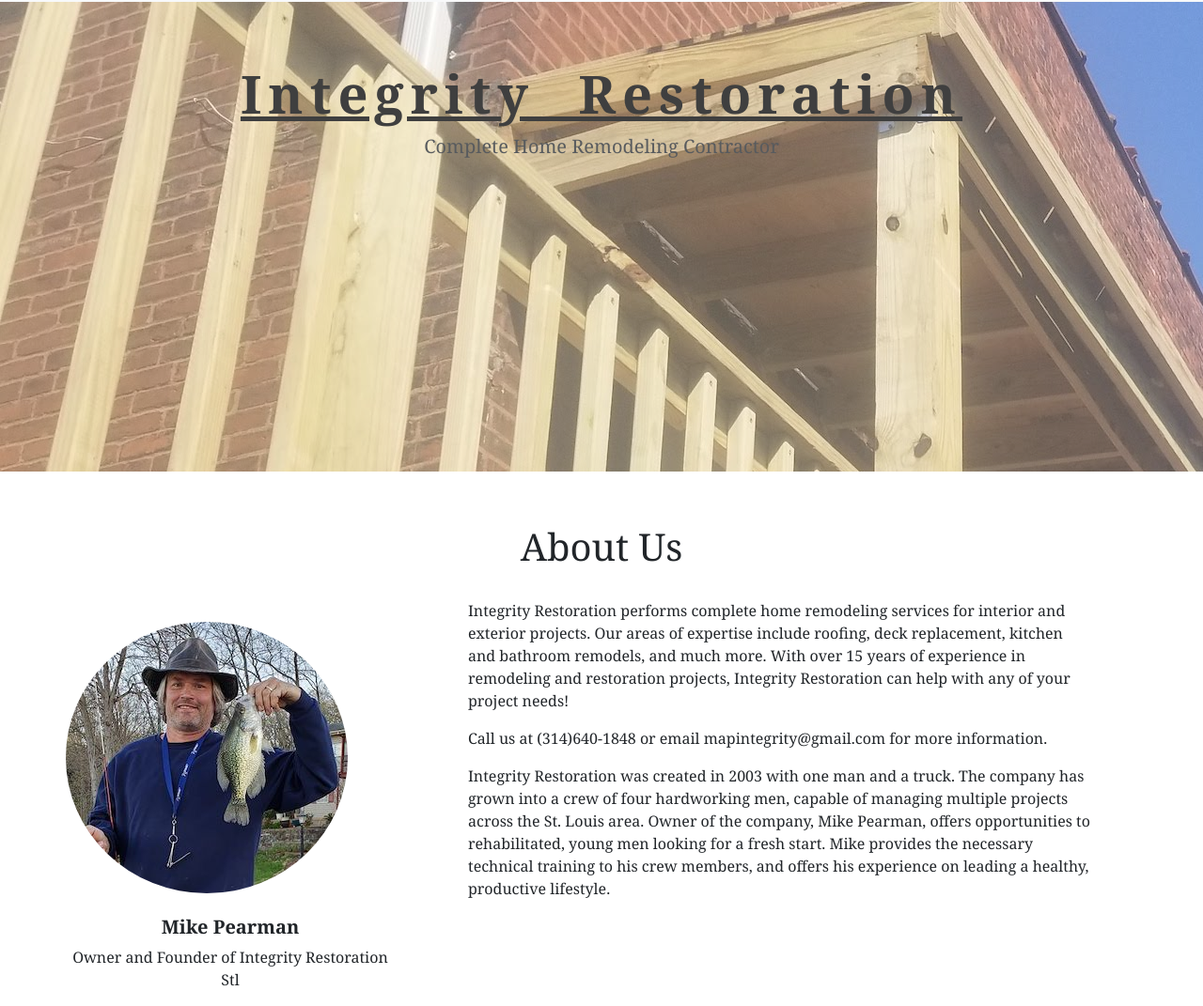
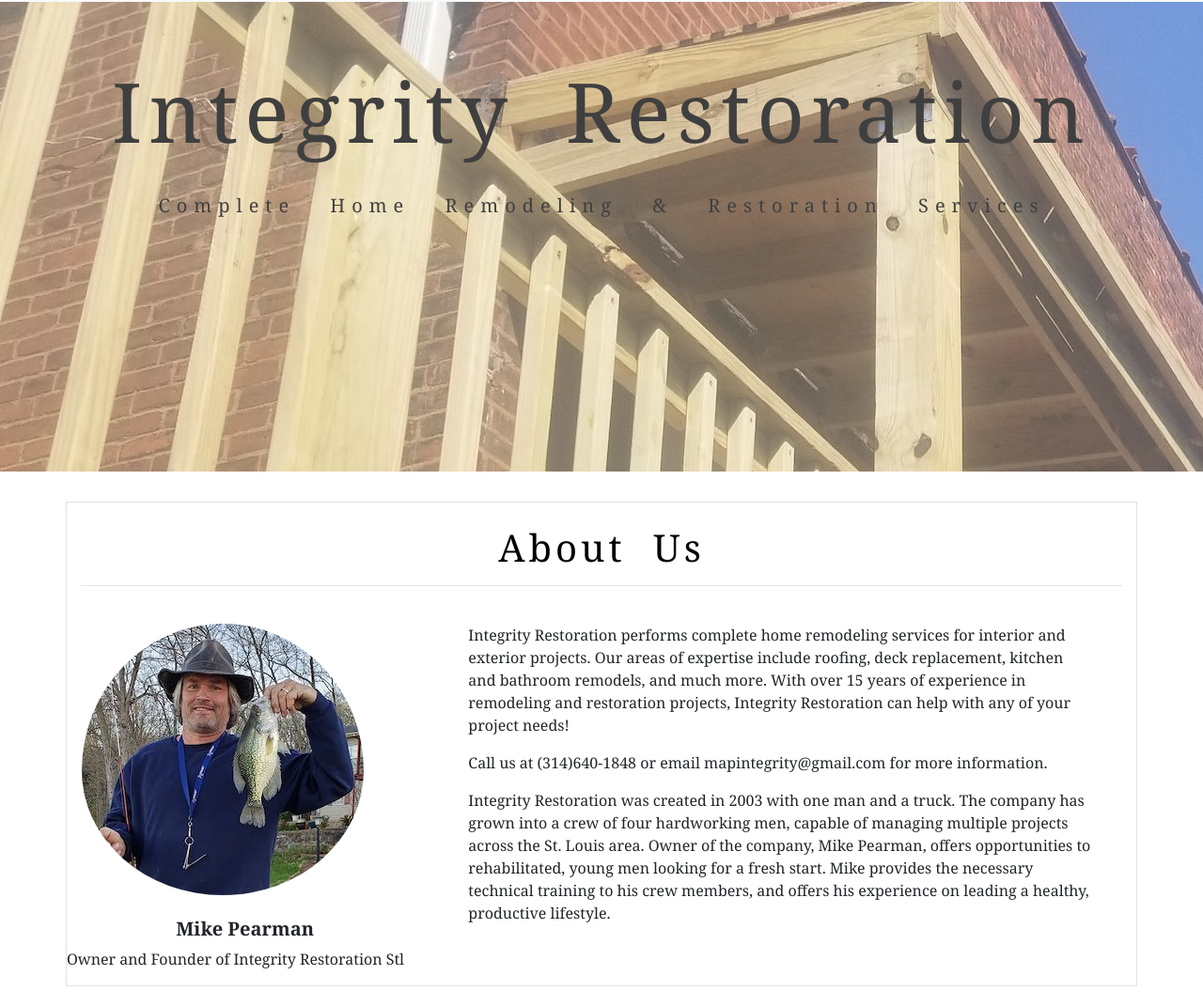
Before and after one commit to SKBoswell/IntegrityRestorationStl, a plain HTML site: page index.html in a window 1280 px wide. Shown: the part 54-1125 px from the top of the page at 94% size. After the commit the page ends 1104 px from the top, so only its background shows below. Drawn offline with nearby package versions, Linux system fonts and the light colour scheme.

Commit message:
aesthetic updates to banner and About Us section

```diff
--- a/Resources/style.css
+++ b/Resources/style.css
@@ -8,11 +8,19 @@ body {
     height: 500px;
 }
 
-#banner h1 {
+#banner-text {
     color: black;
     font-weight: bold;
     word-spacing: 25px;
     letter-spacing: 7px;
     align-items: center;
-    text-decoration: underline;
+
 }
+
+#section-heading {
+    color: black;
+    font-weight: bold;
+    word-spacing: 15px;
+    letter-spacing: 4px;
+    align-items: center;
+}
--- a/index.html
+++ b/index.html
@@ -25,23 +25,25 @@
 
 
         <div id="banner" class="jumbotron jumbotron-fluid">
-            <div class="container text-center">
-                <h1 class="display-4">Integrity Restoration</h1>
-                <p class="lead">Complete Home Remodeling Contractor</p>
+            <div id="banner-text" class="container text-center">
+                <h1 class="display-2">Integrity Restoration</h1>
+                <br>
+                <p class="lead">Complete Home Remodeling & Restoration Services</p>
             </div>
         </div>
 
-        <div class="container">
-            <div class="text-center py-4">
+        <div class="container border w-auto">
+            <div id="section-heading" class="text-center py-4">
                 <h1>About Us</h1>
+                <hr>
             </div>
             <div class="row">
                 <div class="col col-sm-4">
                     <div class="row">
-                        <img src="./Resources/images/Mike.jpg" alt="Owner" class="rounded-circle py-4">
+                        <img src="./Resources/images/Mike.jpg" alt="Owner" class="rounded-circle pb-4 px-3">
                     </div>
-                    <div class="row w-100 text-center">
-                        <h5 class="w-100 text-center font-weight-bolder">Mike Pearman</h5>
+                    <div class="row text-center">
+                        <h5 class="w-100 font-weight-bolder">Mike Pearman</h5>
                         <p>Owner and Founder of Integrity Restoration Stl</p>
                     </div>
                 </div>
@@ -51,6 +53,19 @@
                     <p>Integrity Restoration was created in 2003 with one man and a truck. The company has grown into a crew of four hardworking men, capable of managing multiple projects across the St. Louis area. Owner of the company, Mike Pearman, offers opportunities to rehabilitated, young men looking for a fresh start. Mike provides the necessary technical training to his crew members, and offers his experience on leading a healthy, productive lifestyle.</p>
                 </div>
             </div>
+        </div>
+
+        <div class="container">
+            <div class="row">
+                <div class="col">
+
+                </div>
+            </div>
+            <div class="row">
+                <div class="col">
+
+                    </div>
+                </div>
         </div>
 
 
```
